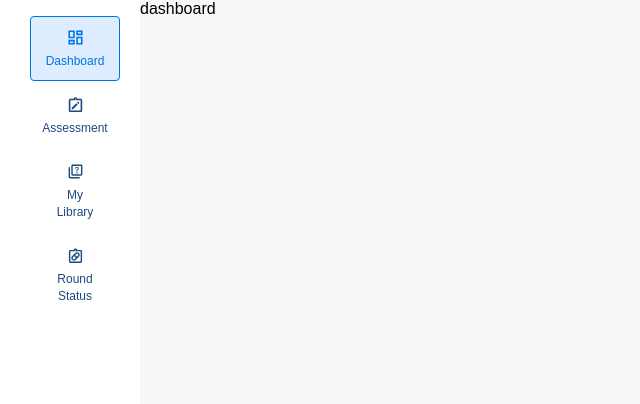
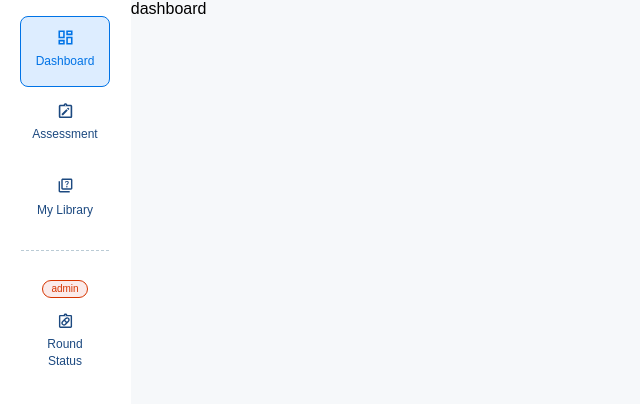
Before and after one commit to 10deepak10/unstop-dashboard, an Angular app: page / in a window 1280 px wide. Shown: the top 404 px of the page, without its empty margins (0-640 px from the left). Built offline with nearby package versions, Linux system fonts and the light colour scheme.

Commit message:
sidebar style corection.

```diff
--- a/src/app/layout/layout.component.ts
+++ b/src/app/layout/layout.component.ts
@@ -36,18 +36,20 @@ export class LayoutComponent {
       icon: 'assets/icons/library.svg',
       title: 'My Library',
       link: 'my-library',
+      break:true
     },
     {
       icon: 'assets/icons/round-status.svg',
       title: 'Round status',
       link: 'status',
+      auth: true,
     },
   ];
   constructor(private route: ActivatedRoute, private router: Router) {
     this.router.events
       .pipe(filter((event) => event instanceof NavigationEnd))
       .subscribe(() => {
-        this.updateTitle();  // Update the title based on the current route
+        this.updateTitle(); // Update the title based on the current route
       });
   }
   private updateTitle() {
--- a/src/app/layout/sidebar/sidebar.component.html
+++ b/src/app/layout/sidebar/sidebar.component.html
@@ -16,12 +16,16 @@
       <nav
         *ngFor="let navGroup of navGroups"
         class="nav"
-        [ngClass]="navGroup.notification ? 'notify' : ''"
+        [ngClass]="[
+          navGroup.notification ? 'notify' : '',
+          navGroup.break ? 'breaker': '',
+      ]"
         routerLinkActive="active"
         [routerLinkActiveOptions]="{ exact: true }"
         [routerLink]="navGroup.link"
         (click)="toggleSidebar()"
       >
+        <span class="admin-badge" *ngIf="navGroup.auth">admin</span>
         <app-icon
           size="15px"
           bgSize="20px"
@@ -36,6 +40,7 @@
             <span>{{ navGroup.title }}</span>
           </div>
         </div>
+        <div class="separator"></div>
       </nav>
     </div>
   </div>
--- a/src/app/layout/sidebar/sidebar.component.scss
+++ b/src/app/layout/sidebar/sidebar.component.scss
@@ -6,7 +6,23 @@
     width: 140px;
     height: 100vh;
     background: $theme-white;
-    padding: 16px 20px 16px 30px;
+    padding: 16px 30px 16px 20px;
+    overflow-y: auto;
+    scrollbar-color: $theme-secondary $theme-accent;
+    scrollbar-width: none;
+    &::-webkit-scrollbar {
+      width: 5px;
+    }
+    &::-webkit-scrollbar-track {
+      box-shadow: inset 0 0 5px $theme-accent;
+    }
+    &::-webkit-scrollbar-thumb {
+      background: $theme-secondary;
+      border-radius: 10px;
+    }
+    &:hover {
+      scrollbar-width: thin;
+    }
 
     .sidebar-nav {
       display: grid;
@@ -34,19 +50,34 @@
 
       .nav {
         position: relative;
-        display: flex;
+        display: inline-flex;
         justify-content: center;
         align-items: center;
         gap: 6px;
         flex-direction: column;
-        border-radius: 4px;
-        padding: 10px 20px;
+        border-radius: 8px;
+        padding: 10px;
         width: 90px;
+        min-height: 70px;
         height: auto;
         box-sizing: border-box;
         border: 1px solid transparent;
         cursor: pointer;
-
+        .admin-badge {
+          display: flex;
+          align-items: center;
+          padding: 3px 8px;
+          border-radius: 22px;
+          border: 1px solid $theme-red;
+          font-size: 10px;
+          font-weight: 500;
+          line-height: 12px;
+          letter-spacing: 0em;
+          color: $theme-red;
+          background: $accent-red;
+          height: 18px;
+          margin-bottom: 6px;
+        }
         &.notify::before {
           position: absolute;
           content: "";
@@ -57,7 +88,17 @@
           top: 5px;
           right: 5px;
         }
-
+        &.breaker{
+          margin-bottom: 35px;
+          .separator{
+            position: absolute;
+            bottom: -20px;
+            left: 0;
+            height: 1px;
+            width: 100%;
+            border-top: 1px dashed $system-stroke;
+          }
+        }
         .nav-title-box .nav-title {
           width: fit-content;
           text-transform: capitalize;
@@ -129,7 +170,7 @@
       background-color: $theme-secondary-5;
       padding: 40px 20px 10px 20px;
       border: 0px, 4px, 0px, 0px;
-      gap: 10px;
+      gap: 6px;
       .nav-header {
         display: flex;
       }
@@ -138,6 +179,7 @@
         width: 100%;
         justify-content: flex-start;
         gap: 8px;
+        min-height: 50px;
         height: 50px;
         padding: 15px 10px;
         border-radius: 8px;
@@ -146,6 +188,18 @@
           font-size: 14px;
           line-height: 19.6px;
           height: fit-content;
+        }
+        .admin-badge {
+          position: absolute;
+          order: 1;
+          margin-bottom: 0px;
+          right: 10px;
+        }
+        &.breaker{
+          margin-bottom: 10px;
+          .separator{
+            bottom: -10px;
+          }
         }
       }
     }
--- a/src/app/shared/styles/theme.scss
+++ b/src/app/shared/styles/theme.scss
@@ -14,6 +14,7 @@ $theme-border: #dadce0;
 
 $text-50-percent: #8da4bf;
 $system-divider: #dde5ea;
+$system-stroke: #BACBD5;
 
 $theme-accent: #ddedff;
 $accent-red: #fbebea;
--- a/src/app/shared/styles/theme.ts
+++ b/src/app/shared/styles/theme.ts
@@ -5,8 +5,6 @@ export enum theme {
   'theme-secondary-5' = '#F2F8FE',
   'theme-border' = '#DADCE0',
   'theme-success' = '#05C165',
-  'text-50-percent' = '#8DA4BF',
-  'system-divider' = '#DDE5EA',
   'theme-white' = '#FFFFFF',
   'theme-black' = '#000000',
   'theme-background' = '#f6f8fa',
@@ -14,6 +12,10 @@ export enum theme {
   'theme-purple' = '#6548EE',
   'theme-blue' = '#3079E1',
   'theme-pink' = '#E9407A',
+
+  'text-50-percent' = '#8DA4BF',
+  'system-divider' = '#DDE5EA',
+  'system-stroke' = '#BACBD5',
 
   'theme-accent' = '#DDEDFF',
   'accent-red' = '#FBEBEA',
```
Also changed, not shown: src/app/shared/interfaces/interfaces.ts (+7 -5 lines).
